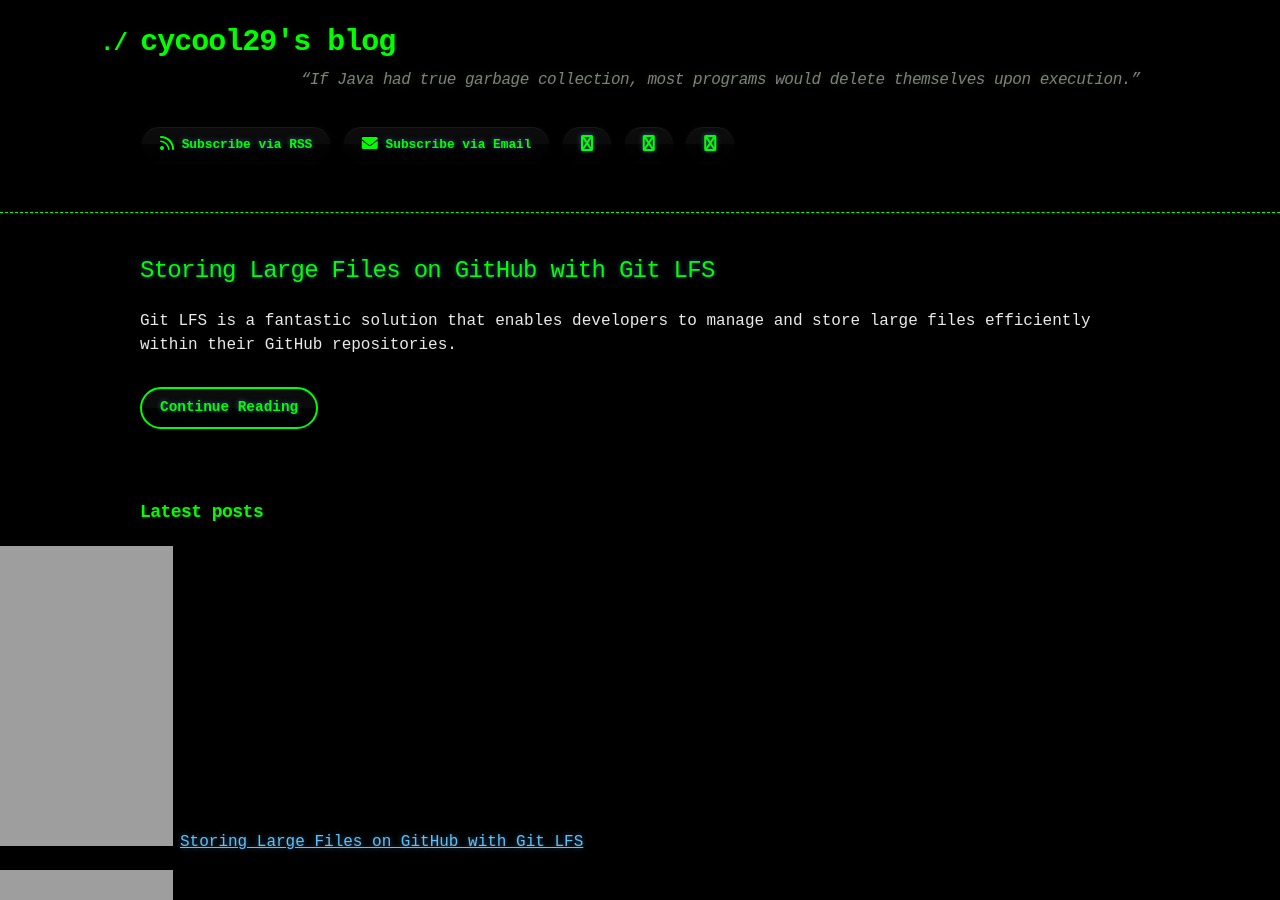
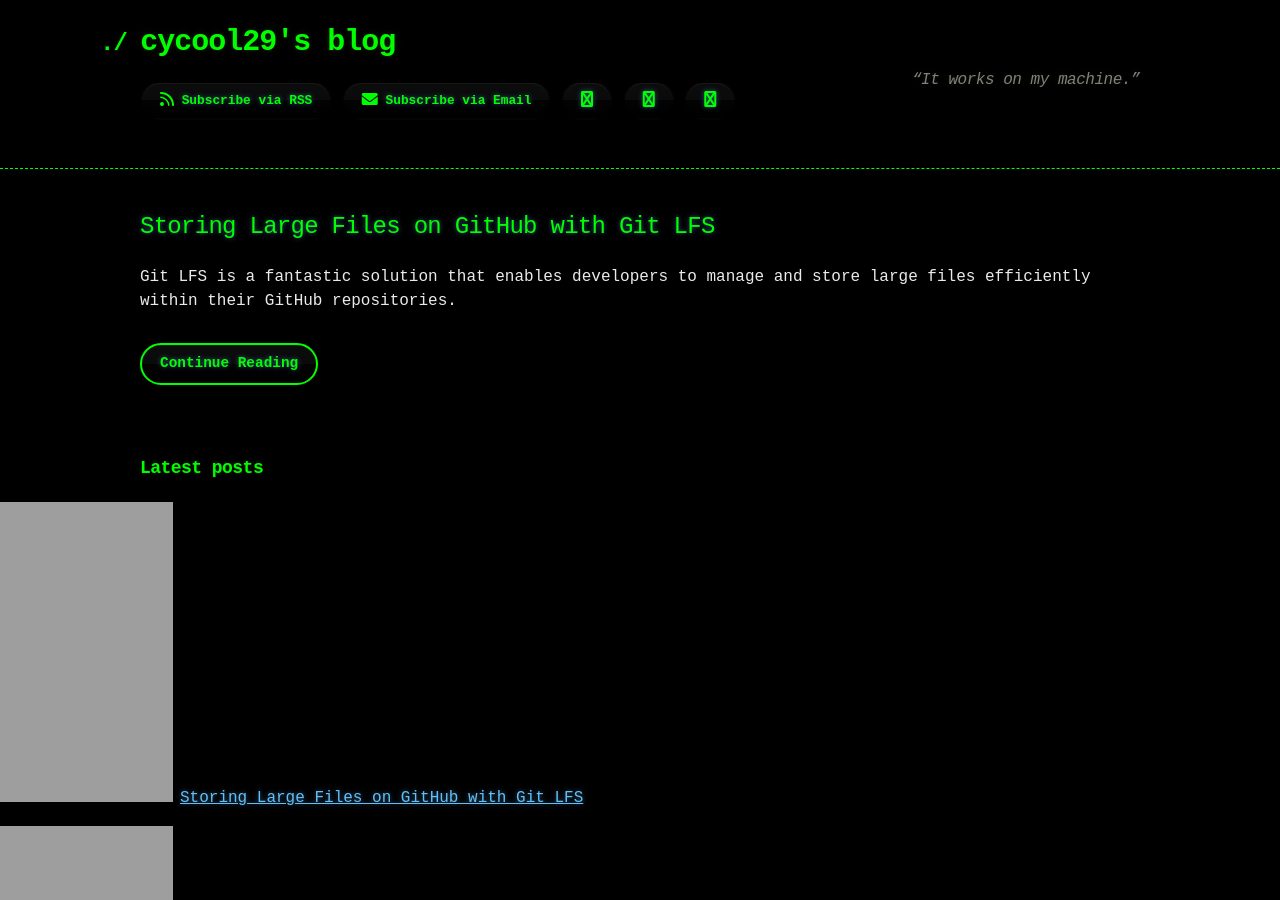
Before and after one commit to cycool29/cycool29.github.io, a Jekyll site: the page built from index.md, in a window 1280 px wide and 900 px high. Built offline with Jekyll 4.4.1, drawn with Linux system fonts in a browser that asks for light colours; a style sheet for code colours, icons or effects is not loaded.

Commit message:
Update quotes

```diff
--- a/_config.yml
+++ b/_config.yml
@@ -1,5 +1,5 @@
 title: cycool29's blog
-description: "“If Java had true garbage collection, most programs would delete themselves upon execution.” "
+description: "“It works on my machine.” "
 bio: A high school student. Intermediate in Python, Git, Bash. Learning JavaScript. He/Him. "
 author: cycool29
 url: https://cycool29.github.io
```
